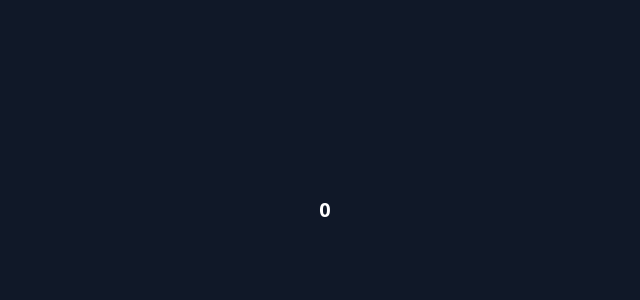
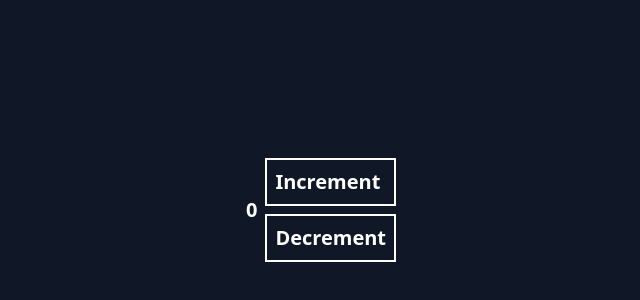
Before and after one commit to williamscodebox/zus-demos, a React (Vite) app: page / in a window 1280 px wide. Shown: the part 190-490 px from the top of the page, without its empty margins (315-955 px from the left). Built offline with nearby package versions, Linux system fonts and the light colour scheme.

Commit message:
updated app

```diff
--- a/src/App.tsx
+++ b/src/App.tsx
@@ -2,10 +2,19 @@ import { useCounter } from "./store";
 
 function App() {
   const count = useCounter((state) => state.count);
+  const { increment, decrement } = useCounter((state) => state);
 
   return (
-    <div className="min-h-screen bg-gray-900 text-white flex items-center justify-center text-xl font-bold">
+    <div className="min-h-screen bg-gray-900 text-white flex items-center justify-center text-xl p-5 font-bold">
       {count}
+      <div className="flex flex-col m-2 gap-2">
+        <button className="flex p-2 border-2" onClick={increment}>
+          Increment
+        </button>
+        <button className="flex p-2 border-2" onClick={decrement}>
+          Decrement
+        </button>
+      </div>
     </div>
   );
 }
--- a/src/store.ts
+++ b/src/store.ts
@@ -2,13 +2,13 @@ import { create } from "zustand";
 
 type CounterStore = {
   count: number;
-  incerment: () => void;
+  increment: () => void;
   decrement: () => void;
 };
 
 export const useCounter = create<CounterStore>((set) => ({
   count: 0,
 
-  incerment: () => set((state) => ({ count: state.count + 1 })),
+  increment: () => set((state) => ({ count: state.count + 1 })),
   decrement: () => set((state) => ({ count: state.count - 1 })),
 }));
```
